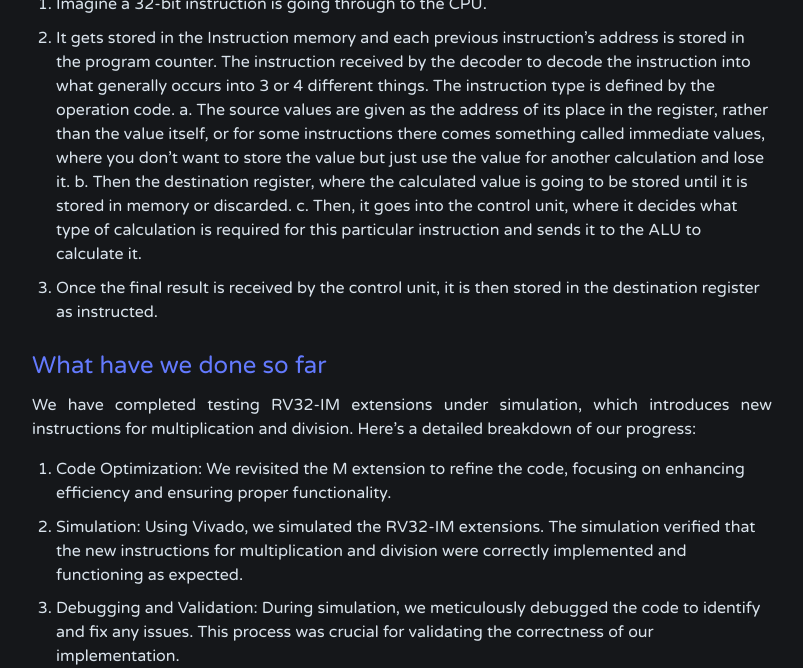
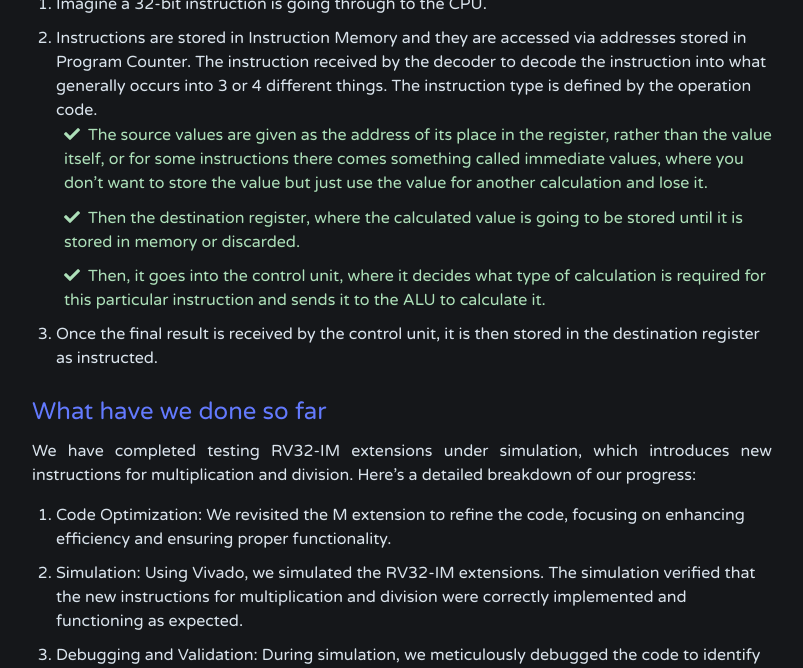
Before and after one commit to SRA-VJTI/blog, a Jekyll site: the page built from _posts/2024-07-30-RISCVCORE.md, in a window 1280 px wide and 900 px high, scrolled down 999 px, cut to the strip 232-900 px from the top of the window. Shown: the whole strip, without its empty margins (238-1041 px from the left). Built offline with Jekyll 4.4.1, drawn with Linux system fonts in a browser that asks for light colours; some of the changed text lies outside the part shown.

```diff
--- a/_posts/2024-07-30-RISCVCORE.md
+++ b/_posts/2024-07-30-RISCVCORE.md
@@ -2,7 +2,7 @@
 layout: post
 title: ApexCore A RISC-V based CPU
 tags : electronics microprocessor fpga embedded_systems computer_architecture
-description : Building the base...
+description : Designing RISC-V Single Core with IMAF extensions
 ---
 
 --[Shri Vishakh Devanand](https://github.com/LOuLOu-THEKing)
@@ -18,11 +18,11 @@ The ApexCore project is an immersive journey into the world of computer architec
 To understand the logic of how it works, let's go through the diagram with the flow.
 
 1. Imagine a 32-bit instruction is going through to the CPU.
-2. It gets stored in the Instruction memory and each previous instruction's address is stored in the program counter. The instruction received by the decoder to decode the instruction into what generally occurs into 3 or 4 different things.
+2. Instructions are stored in Instruction Memory and they are accessed via addresses stored in Program Counter. The instruction received by the decoder to decode the instruction into what generally occurs into 3 or 4 different things.
 The instruction type is defined by the operation code.
-a. The source values are given as the address of its place in the register, rather than the value itself, or for some instructions there comes something called immediate values, where you don't want to store the value but just use the value for another calculation and lose it.
-    b. Then the destination register, where the calculated value is going to be stored until it is stored in memory or discarded.
-    c. Then, it goes into the control unit, where it decides what type of calculation is required for this particular instruction and sends it to the ALU to calculate it.
+* The source values are given as the address of its place in the register, rather than the value itself, or for some instructions there comes something called immediate values, where you don't want to store the value but just use the value for another calculation and lose it.
+* Then the destination register, where the calculated value is going to be stored until it is stored in memory or discarded.
+* Then, it goes into the control unit, where it decides what type of calculation is required for this particular instruction and sends it to the ALU to calculate it.
 3. Once the final result is received by the control unit, it is then stored in the destination register as instructed.
 
 ## What have we done so far
```
